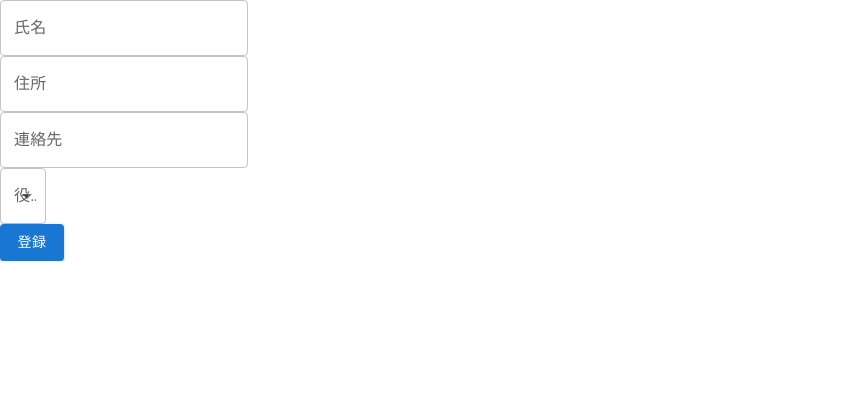
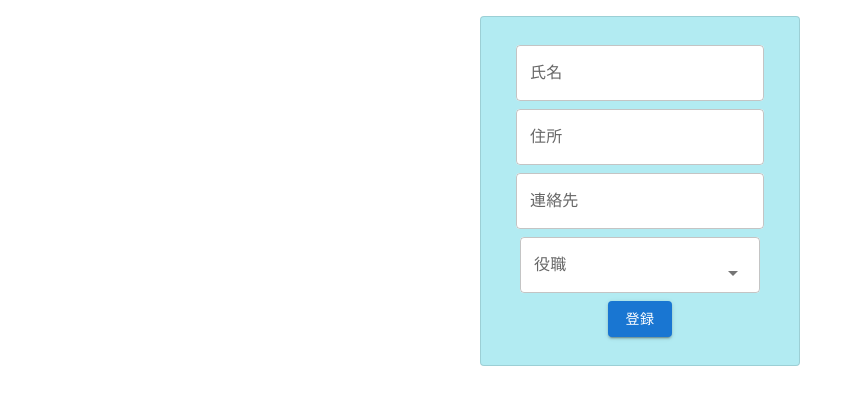
Before and after one commit to MunehiroYamada/front, a Next.js app in the folder next_app/: page /03_registration/registration in a window 1280 px wide. Shown: the top 404 px of the page, without its empty margins (0-863 px from the left). Built offline with nearby package versions, Linux system fonts and the light colour scheme.

Commit message:
登録画面（registration）

```diff
--- a/next_app/components/detail/member_detail.jsx
+++ b/next_app/components/detail/member_detail.jsx
@@ -1,6 +1,4 @@
 import * as React from "react";
-import List from "@mui/material/List";
-import ListItem from "@mui/material/ListItem";
 import Divider from "@mui/material/Divider";
 import Box from "@mui/material/Box";
 import Grid from "@mui/material/Grid";
@@ -10,9 +8,8 @@ export default function MemberDetail({ member }) {
     <Grid item justifyContent="center">
       <Box
         sx={{
-          // width: "500px",
+
           whiteSpace: "pre-wrap",
-          maxWidth: "700px",
           display: "flex",
           alignItems: "center",
           minHeight: "200px",
--- a/next_app/components/list/member_list.jsx
+++ b/next_app/components/list/member_list.jsx
@@ -10,9 +10,9 @@ import Link from "next/link";
 
 export default function MemberList({ member }) {
   return (
-    <TableContainer component={Paper}>
-      <Table xs={12} md={12} aria-label="simple table">
-        <TableHead>
+    <TableContainer component={Paper} >
+      <Table item  aria-label="simple table">
+        <TableHead sx={{bgcolor:"#b2ebf2"}}>
           <TableRow>
             <TableCell align="right">社員番号</TableCell>
             <TableCell align="right">氏名</TableCell>
--- a/next_app/components/list/modal/ModalForm.jsx
+++ b/next_app/components/list/modal/ModalForm.jsx
@@ -7,7 +7,8 @@ const ModalForm = ({ setMemberid, setName }) => {
     <div>
       <Grid container spacing={1} justifyContent="center">
         <Grid item>
-          <TextField
+          <TextField InputProps={{
+        style: { background: 'white' }}}
             id="outlined-basic"
             label="社員番号"
             variant="outlined"
@@ -16,7 +17,8 @@ const ModalForm = ({ setMemberid, setName }) => {
           />
         </Grid>
         <Grid item>
-          <TextField
+          <TextField InputProps={{
+        style: { background: 'white' }}}
             id="outlined-basic"
             label="氏名"
             variant="outlined"
--- a/next_app/components/list/modal/ModalStart.jsx
+++ b/next_app/components/list/modal/ModalStart.jsx
@@ -11,8 +11,8 @@ const style = {
   left: "50%",
   transform: "translate(-50%, -50%)",
   width: 400,
-  bgcolor: "background.paper",
-  border: "2px solid #000",
+  bgcolor: "#b2ebf2",
+  border: "1px solid #000",
   boxShadow: 24,
   p: 4,
 };
--- a/next_app/components/registration/Form.jsx
+++ b/next_app/components/registration/Form.jsx
@@ -1,35 +1,53 @@
 import * as React from "react";
 import TextField from "@mui/material/TextField";
+import Grid from "@mui/material/Grid";
 
 const Form = ({ setName, setLocation, setPhone }) => {
   console.log(setName);
   return (
     <div>
+      <Grid container direction="column" spacing={1} justifyContent="center">
+        <Grid item>
           <TextField
+            sx={{ minWidth: 240 }}
             id="outlined-basic"
             label="氏名"
             variant="outlined"
             type="text"
             onChange={(e) => setName(e.target.value)}
+            InputProps={{
+              style: { background: "white" },
+            }}
           />
-      <div>
+        </Grid>
+        <Grid item>
           <TextField
+            sx={{ minWidth: 240 }}
             id="outlined-basic"
             label="住所"
             variant="outlined"
+            bgcolor="white"
             type="text"
             onChange={(e) => setLocation(e.target.value)}
+            InputProps={{
+              style: { background: "white" },
+            }}
           />
-      </div>
-      <div>
+        </Grid>
+        <Grid item>
           <TextField
+            sx={{ minWidth: 240 }}
             id="outlined-basic"
             label="連絡先"
             variant="outlined"
             type="text"
             onChange={(e) => setPhone(e.target.value)}
+            InputProps={{
+              style: { background: "white" },
+            }}
           />
-      </div>
+        </Grid>
+      </Grid>
     </div>
   );
 };
--- a/next_app/components/registration/PullTitle.jsx
+++ b/next_app/components/registration/PullTitle.jsx
@@ -1,8 +1,8 @@
 import { FormControl } from "@mui/material";
-import {InputLabel} from "@mui/material";
-import {Select} from "@mui/material";
-import {Box} from "@mui/material";
-import {MenuItem }from "@mui/material";
+import { InputLabel } from "@mui/material";
+import { Select } from "@mui/material";
+import { Box } from "@mui/material";
+import { MenuItem } from "@mui/material";
 
 const PullTitle = ({ setSelected, selected }) => {
   const OPTIONS = [
@@ -15,8 +15,8 @@ const PullTitle = ({ setSelected, selected }) => {
   ];
 
   return (
-    <Box >
-      <FormControl >
+    <Box>
+      <FormControl sx={{ minWidth: 240 }}>
         <InputLabel id="demo-simple-select-label">役職</InputLabel>
         <Select
           labelId="demo-simple-select-label"
@@ -26,6 +26,7 @@ const PullTitle = ({ setSelected, selected }) => {
           onChange={(e) => {
             setSelected(e.target.value);
           }}
+          sx={{ background: "white" }}
         >
           {OPTIONS.map((obj, key) => (
             <MenuItem value={obj} key={obj}>
--- a/next_app/src/pages/03_registration/registration.jsx
+++ b/next_app/src/pages/03_registration/registration.jsx
@@ -1,13 +1,14 @@
 import Button from "@mui/material/Button";
 import * as React from "react";
-import List from "@mui/material/List";
-import ListItem from "@mui/material/ListItem";
 import axios from "axios";
 import { Form } from "../../../components/registration/Form";
 import { Button1 } from "../../../components/registration/Button";
 import { useState } from "react";
 import { useRouter } from "next/router";
 import PullTitle from "../../../components/registration/PullTitle";
+import Box from "@mui/material/Box";
+import Grid from "@mui/material/Grid";
+import Divider from "@mui/material/Divider";
 
 const ENDPOINT_URL1 = "http://localhost:4000/form";
 
@@ -18,10 +19,10 @@ const registration = () => {
   const [location, setLocation] = useState("");
   const [phone, setPhone] = useState("");
   const [selected, setSelected] = useState("");
+
   const changePage = (pages) => {
     setPage(pages);
   };
-  console.log(page);
 
   if (page === 0) {
     return (
@@ -60,11 +61,55 @@ const registration = () => {
 const Page0 = ({ setName, setLocation, setPhone, setSelected, changePage }) => {
   return (
     <div>
-      <Form setName={setName} setLocation={setLocation} setPhone={setPhone} />
+      <Grid container justifyContent="center" padding={2} xs={12} md={12}>
+        <Grid item>
+          <Box
+            component="section"
+            sx={{
+              whiteSpace: "pre-wrap",
+              display: "flex",
+              alignItems: "center",
+              minHeight: "350px",
+              minWidth: "320px",
+              padding: 1,
+              border: "1px solid",
+              borderColor: "divider",
+              borderRadius: 1,
+              bgcolor: "#b2ebf2",
+              color: "text.secondary",
+              "& svg": {
+                m: 1,
+              },
+              "& hr": {
+                mx: 0.5,
+              },
+            }}
+          >
+            <Grid
+              container
+              direction="column"
+              item
+              justifyContent="center"
+              alignItems="center"
+              spacing={1}
+            >
+              <Grid item>
+                <Form
+                  setName={setName}
+                  setLocation={setLocation}
+                  setPhone={setPhone}
+                />
+              </Grid>
+              <Grid item>
                 <PullTitle setSelected={setSelected} />
-      <div>
+              </Grid>
+              <Grid item>
                 <Button1 onClick={() => changePage(1)} buttonName={"登録"} />
-      </div>
+              </Grid>
+            </Grid>
+          </Box>
+        </Grid>
+      </Grid>
     </div>
   );
 };
@@ -83,32 +128,74 @@ const Page1 = ({ name, location, phone, selected, changePage }) => {
     };
     try {
       const result = await axios.post(ENDPOINT_URL1, data);
-      console.log("aaa");
       changePage(2);
-      console.log("aaaaa");
       return result.data;
     } catch (error) {
       console.error("Registration failed:", error.message);
     }
   };
+
   return (
+    <Grid
+      container
+      justifyContent="center"
+      direction="column"
+      alignItems="center"
+      padding={2}
+    >
+      <Box
+        sx={{
+          whiteSpace: "pre-wrap",
+          display: "flex",
+          alignItems: "center",
+          minHeight: "200px",
+          padding: 1,
+          border: "1px solid",
+          borderColor: "divider",
+          borderRadius: 1,
+          bgcolor: "#b2ebf2",
+          color: "text.secondary",
+          "& svg": {
+            m: 1,
+          },
+          "& hr": {
+            mx: 0.5,
+          },
+        }}
+      >
         <div>
-      <h5>下記の内容で問題なければ完了ボタンを押してください。</h5>
-      <List sx={{ width: "100%", maxWidth: 360, bgcolor: "background.paper" }}>
-        <ListItem>氏名 : {name}</ListItem>
-        <ListItem>住所 : {location}</ListItem>
-        <ListItem>連絡先 : {phone}</ListItem>
-        <ListItem>役職 : {selected}</ListItem>
-      </List>
+          <Grid container></Grid>
+          <Grid item>下記の内容で問題なければ完了ボタンを押してください。</Grid>
+          <Grid item>
+            氏名 : {name}
+            <Divider orientation="vertical" flexItem />
+            <Divider />
+            住所 : {location}
+            <Divider orientation="vertical" flexItem />
+            <Divider />
+            連絡先 : {phone}
+            <Divider orientation="vertical" flexItem />
+            <Divider />
+            役職 : {selected}
+          </Grid>
+          <Grid container item justifyContent="center" spacing={2}>
+            <Grid item>
               <Button variant="contained" onClick={back}>
                 戻る
               </Button>
+            </Grid>
+            <Grid item>
               <Button variant="contained" onClick={confirm}>
                 完了
               </Button>
+            </Grid>
+          </Grid>
         </div>
+      </Box>
+    </Grid>
   );
 };
+
 // 完了画面
 const Page2 = () => {
   const router = useRouter();
@@ -116,14 +203,54 @@ const Page2 = () => {
     router.push("/02_list/list");
   };
   return (
-    <div>
+    <Grid
+      container
+      justifyContent="center"
+      direction="column"
+      alignItems="center"
+      padding={2}
+    >
+      <Grid item>
+        <Box
+          sx={{
+            whiteSpace: "pre-wrap",
+            display: "flex",
+            alignItems: "center",
+            minHeight: "200px",
+            minWidth: "350px",
+            padding: 1,
+            border: "1px solid",
+            borderColor: "divider",
+            borderRadius: 1,
+            bgcolor: "#b2ebf2",
+            color: "text.secondary",
+            "& svg": {
+              m: 1,
+            },
+            "& hr": {
+              mx: 0.5,
+            },
+          }}
+        >
+          <Grid
+            container
+            justifyContent="center"
+            direction="column"
+            alignItems="center"
+            spacing={5}
+          >
+            <Grid item>
               <h5>登録が完了しました。</h5>
+            </Grid>
+            <Grid item>
               <Button variant="contained" onClick={() => goToList()}>
                 一覧画面に戻る
               </Button>
-    </div>
+            </Grid>
+          </Grid>
+        </Box>
+      </Grid>
+    </Grid>
   );
 };
 export default registration;
-
-// http://localhost:3000/03_registration/registration
```
Also changed, not shown: next_app/components/registration/Button.jsx (+6 -2 lines), next_app/src/pages/02_list/list.jsx (+6 -6 lines), next_app/src/pages/04_detail/[id].jsx (+8 -4 lines), next_app/components/detail/button_detail.jsx (renamed from next_app/components/detail/setting_detail.jsx), next_app/components/list/button_list.jsx (renamed from next_app/components/list/setting_list.jsx). Lines whose indentation alone changed are shown as unchanged.
